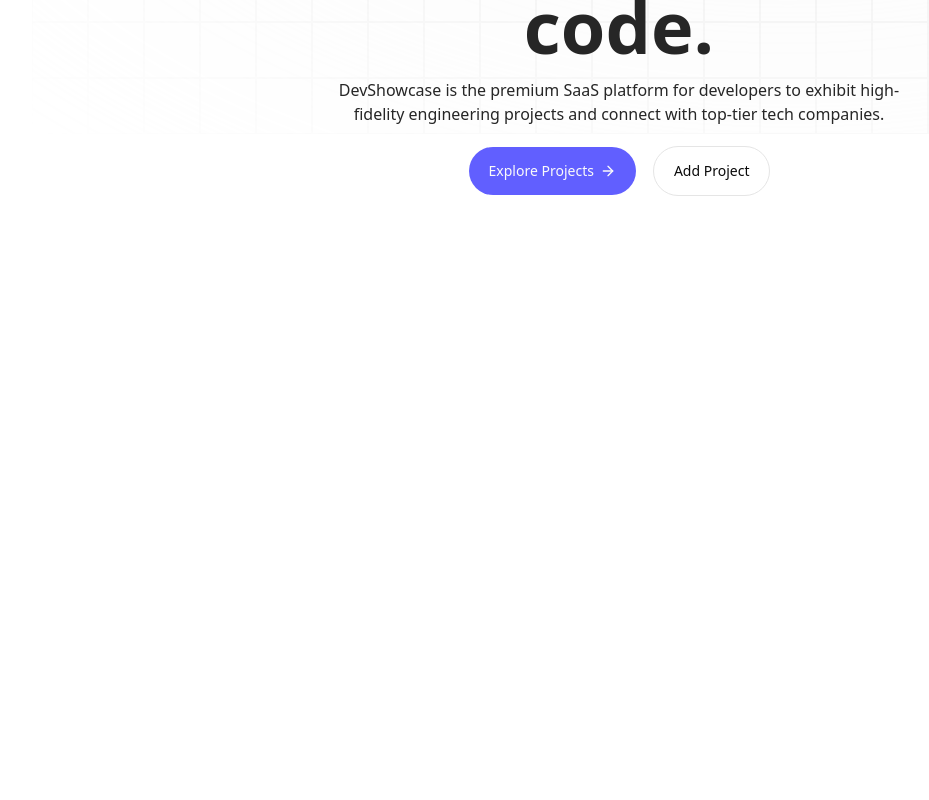
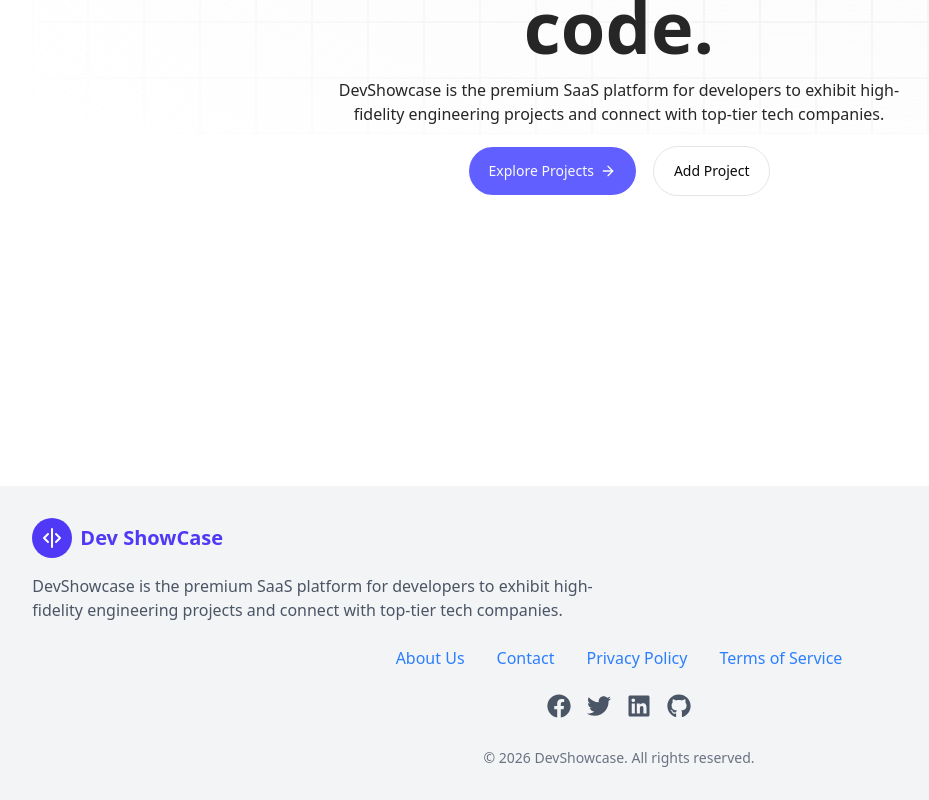
Before and after one commit to noboKumar/DevShowcase-Client, a Next.js app: page / in a window 1280 px wide. Shown: the part 398-1198 px from the top of the page, without its empty margins (21-950 px from the left). Before the commit the page ends 884 px from the top, so only its background shows below. Built offline with nearby package versions, Linux system fonts and the light colour scheme.

Commit message:
ADD: footer section

```diff
--- a/package.json
+++ b/package.json
@@ -17,6 +17,7 @@
     "radix-ui": "^1.4.3",
     "react": "19.2.4",
     "react-dom": "19.2.4",
+    "react-icons": "^5.6.0",
     "shadcn": "^4.4.0",
     "tailwind-merge": "^3.5.0",
     "tw-animate-css": "^1.4.0"
--- a/src/app/layout.tsx
+++ b/src/app/layout.tsx
@@ -2,6 +2,7 @@
 import { Geist, Geist_Mono, Inter } from "next/font/google";
 import "./styles/globals.css";
 import NavBar from "@/components/shared/NavBar";
+import Footer from "@/components/shared/Footer";
 
 const geistSans = Geist({
   variable: "--font-geist-sans",
@@ -34,9 +35,10 @@
       lang="en"
       className={`${geistSans.variable} ${geistMono.variable} ${inter.variable} } h-full antialiased`}
     >
-      <body className="mx-auto w-11/12">
+      <body>
         <NavBar></NavBar>
-        {children}
+        <div className="mx-auto w-11/12">{children}</div>
+        <Footer></Footer>
       </body>
     </html>
   );
--- /dev/null
+++ b/src/components/shared/Footer.tsx
@@ -0,0 +1,75 @@
+import React from "react";
+import Logo from "./Logo";
+import { FaFacebook, FaTwitter, FaLinkedin, FaGithub } from "react-icons/fa";
+
+const Footer = () => {
+  return (
+    <footer className="bg-gray-100 py-8">
+      <div className="mx-auto w-11/12">
+        <div className="mb-6">
+          <Logo />
+          <p className="mt-4 w-xl text-gray-600">
+            DevShowcase is the premium SaaS platform for developers to exhibit
+            high-fidelity engineering projects and connect with top-tier tech
+            companies.
+          </p>
+        </div>
+        <div className="mb-6 text-center">
+          <a href="/about" className="mx-4 text-blue-500 hover:underline">
+            About Us
+          </a>
+          <a href="/contact" className="mx-4 text-blue-500 hover:underline">
+            Contact
+          </a>
+          <a href="/privacy" className="mx-4 text-blue-500 hover:underline">
+            Privacy Policy
+          </a>
+          <a href="/terms" className="mx-4 text-blue-500 hover:underline">
+            Terms of Service
+          </a>
+        </div>
+        <div className="mb-6 text-center">
+          <a
+            href="https://facebook.com"
+            target="_blank"
+            rel="noopener noreferrer"
+            className="mx-2 inline-block text-gray-600 hover:text-blue-500"
+          >
+            <FaFacebook size={24} />
+          </a>
+          <a
+            href="https://twitter.com"
+            target="_blank"
+            rel="noopener noreferrer"
+            className="mx-2 inline-block text-gray-600 hover:text-blue-500"
+          >
+            <FaTwitter size={24} />
+          </a>
+          <a
+            href="https://linkedin.com"
+            target="_blank"
+            rel="noopener noreferrer"
+            className="mx-2 inline-block text-gray-600 hover:text-blue-500"
+          >
+            <FaLinkedin size={24} />
+          </a>
+          <a
+            href="https://github.com"
+            target="_blank"
+            rel="noopener noreferrer"
+            className="mx-2 inline-block text-gray-600 hover:text-blue-500"
+          >
+            <FaGithub size={24} />
+          </a>
+        </div>
+        <div className="text-center">
+          <p className="text-sm text-gray-500">
+            &copy; {new Date().getFullYear()} DevShowcase. All rights reserved.
+          </p>
+        </div>
+      </div>
+    </footer>
+  );
+};
+
+export default Footer;
--- a/src/components/shared/NavBar.tsx
+++ b/src/components/shared/NavBar.tsx
@@ -18,7 +18,7 @@
     },
   ];
   return (
-    <div className="sticky top-0 z-50 mt-2 flex w-full items-center justify-between rounded-full border-2 border-gray-200 bg-white/30 px-8 py-4 backdrop-blur-md">
+    <div className="sticky top-0 z-50 mx-auto mt-2 flex w-10/12 items-center justify-between rounded-full border-2 border-gray-200 bg-white/30 px-8 py-4 backdrop-blur-md">
       <div className="flex items-center gap-5">
         <Logo></Logo>
         <div>
--- a/src/components/ui/background-ripple-effect.tsx
+++ b/src/components/ui/background-ripple-effect.tsx
@@ -92,7 +92,7 @@
   };
 
   return (
-    <div className={cn("relative z-[3]", className)} style={gridStyle}>
+    <div className={cn("relative z-3", className)} style={gridStyle}>
       {cells.map((idx) => {
         const rowIdx = Math.floor(idx / cols);
         const colIdx = idx % cols;
@@ -114,7 +114,7 @@
             key={idx}
             className={cn(
               "cell relative border-[0.5px] opacity-40 transition-opacity duration-150 will-change-transform hover:opacity-80 dark:shadow-[0px_0px_40px_1px_var(--cell-shadow-color)_inset]",
-              clickedCell && "animate-cell-ripple [animation-fill-mode:none]",
+              clickedCell && "animate-cell-ripple fill-mode-[none]",
               !interactive && "pointer-events-none",
             )}
             style={{
```
Also changed, not shown: 1 other file (tests, documents, lock files or other folders).
